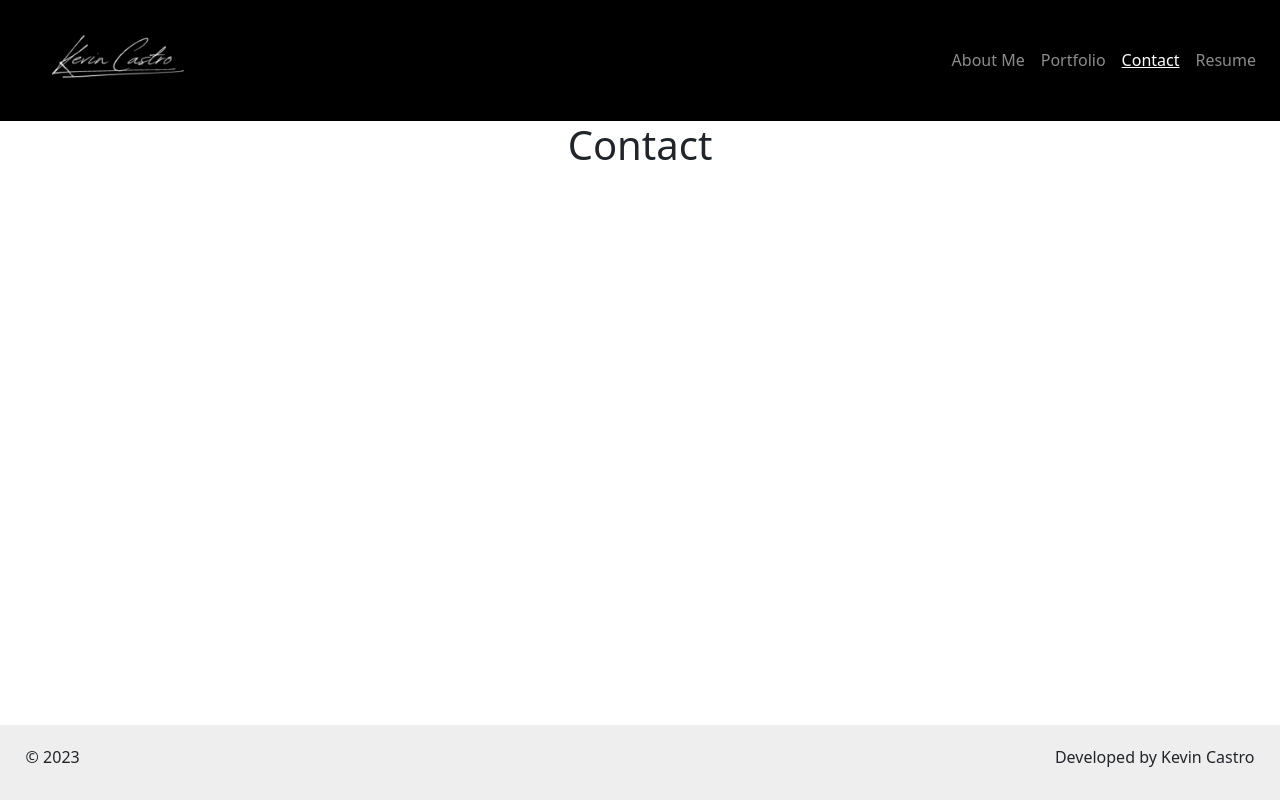
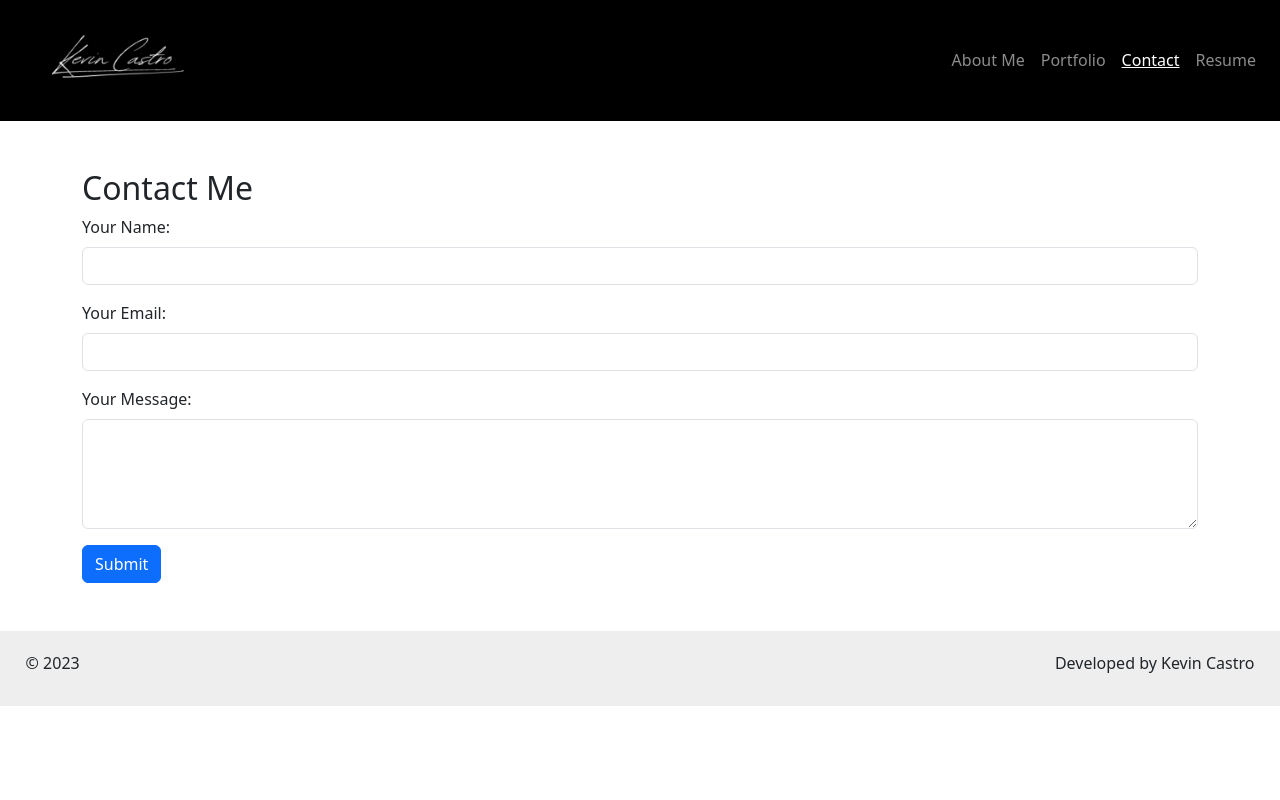
Before and after one commit to Kev-Castro/kc-porfolio-2023, a React (Vite) app: page /contact in a window 1280 px wide. Built offline with nearby package versions, Linux system fonts and the light colour scheme.

Commit message:
added contact me form finshed portfolio

```diff
--- a/src/pages/Contact.jsx
+++ b/src/pages/Contact.jsx
@@ -1,9 +1,91 @@
-function Contact() {
+// function Contact() {
+//     return (
+//         <main className="container-fluid">
+//             <h1>Contact</h1>
+//         </main>
+//     )
+// }
+
+// export default Contact
+
+import React, { useState } from 'react';
+import 'bootstrap/dist/css/bootstrap.min.css';
+
+const Contact = () => {
+    const [formData, setFormData] = useState({
+        name: '',
+        email: '',
+        message: '',
+    });
+
+    const handleChange = (e) => {
+        setFormData({
+            ...formData,
+            [e.target.name]: e.target.value,
+        });
+    };
+
+    const handleSubmit = (e) => {
+        e.preventDefault();
+        // Add your form submission logic here
+        console.log('Form submitted:', formData);
+    };
+
     return (
-        <main className="container-fluid">
-            <h1>Contact</h1>
-        </main>
-    )
-}
+        <div className="container mt-5 mb-5">
+            <h2>Contact Me</h2>
+            <form onSubmit={handleSubmit}>
+                <div className="mb-3">
+                    <label htmlFor="name" className="form-label">
+                        Your Name:
+                    </label>
+                    <input
+                        type="text"
+                        className="form-control"
+                        id="name"
+                        name="name"
+                        value={formData.name}
+                        onChange={handleChange}
+                        required
+                    />
+                </div>
 
-export default Contact
+                <div className="mb-3">
+                    <label htmlFor="email" className="form-label">
+                        Your Email:
+                    </label>
+                    <input
+                        type="email"
+                        className="form-control"
+                        id="email"
+                        name="email"
+                        value={formData.email}
+                        onChange={handleChange}
+                        required
+                    />
+                </div>
+
+                <div className="mb-3">
+                    <label htmlFor="message" className="form-label">
+                        Your Message:
+                    </label>
+                    <textarea
+                        className="form-control"
+                        id="message"
+                        name="message"
+                        value={formData.message}
+                        onChange={handleChange}
+                        rows="4"
+                        required
+                    />
+                </div>
+
+                <button type="submit" className="btn btn-primary">
+                    Submit
+                </button>
+            </form>
+        </div>
+    );
+};
+
+export default Contact;
--- a/src/pages/Portfolio.jsx
+++ b/src/pages/Portfolio.jsx
@@ -2,33 +2,33 @@ function Portfolio() {
     return (
         <main className="container-fluid">
             <h1>Portfolio</h1>
-            <div class="row row-cols-1 row-cols-md-3 g-4 text-center pt-4 pb-4">
-                <div class="col">
-                    <div class="card mx-auto">
-                        <img src="./images/musik.png" class="card-img-top" alt="..."></img>
-                        <div class="card-body">
-                            <h5 class="card-title">Musik</h5>
-                            <p class="card-text">This is a longer card with supporting text below as a natural lead-in to additional content. This content is a little bit longer.</p>
+            <div className="row row-cols-1 row-cols-md-3 g-4 text-center pt-4 pb-4">
+                <div className="col">
+                    <a href="https://arcane-refuge-32686-92d3868f1b08.herokuapp.com/" target="_blank" className="card mx-auto">
+                        <img src="./images/musik.png" className="card-img-top" alt="..."></img>
+                        <div className="card-body">
+                            <h5 className="card-title">Musik</h5>
+                            <p className="card-text">Musik is an app to connect users who will be able to share songs and posts with each other. We want to create a community of music lovers who have similar interests. As fellow music lovers we want to have create a place just for music. This project was built to have like minded individuals to come together and create a community. Musik brings users to meet and post about music others are listening to. We learned how to make a social media hub for only music lovers.</p>
                         </div>
-                    </div>
+                    </a>
                 </div>
-                <div class="col">
-                    <div class="card mx-auto">
-                        <img src="./images/prepAir.png" class="card-img-top" alt="..."></img>
-                        <div class="card-body">
-                            <h5 class="card-title">prepAir</h5>
-                            <p class="card-text">This is a longer card with supporting text below as a natural lead-in to additional content. This content is a little bit longer.</p>
+                <div className="col">
+                    <a href="https://kev-castro.github.io/prepAir/" target="_blank" className="card mx-auto">
+                        <img src="./images/prepAir.png" className="card-img-top" alt="..."></img>
+                        <div className="card-body">
+                            <h5 className="card-title">prepAir</h5>
+                            <p className="card-text">prepAir arms consumers with travel-related insight ahead of time ultimately allowing you to sit back, relax, and flip that out of office switch. You'll know before you go from weather statistics to surrounding towns, landmarks, and local hot spots via our interactive map.</p>
                         </div>
-                    </div>
+                    </a>
                 </div>
-                <div class="col">
-                    <div class="card mx-auto">
-                        <img src="./images/Weather_Dash.png" class="card-img-top" alt="..."></img>
-                        <div class="card-body">
-                            <h5 class="card-title">Weather App</h5>
-                            <p class="card-text">This is a longer card with supporting text below as a natural lead-in to additional content.</p>
+                <div className="col">
+                    <a href="https://kev-castro.github.io/weather_dashboard_challenge/" target="_blank" className="card mx-auto">
+                        <img src="./images/Weather_Dash.png" className="card-img-top" alt="..."></img>
+                        <div className="card-body">
+                            <h5 className="card-title">Weather App</h5>
+                            <p className="card-text">This Webpage allows those who visit the chance to look up a City and get the current weather and also the 5 day weather forecast, it will also save your recent searches and populate them as button to go back to if need be.</p>
                         </div>
-                    </div>
+                    </a>
                 </div>
             </div>
 
```
